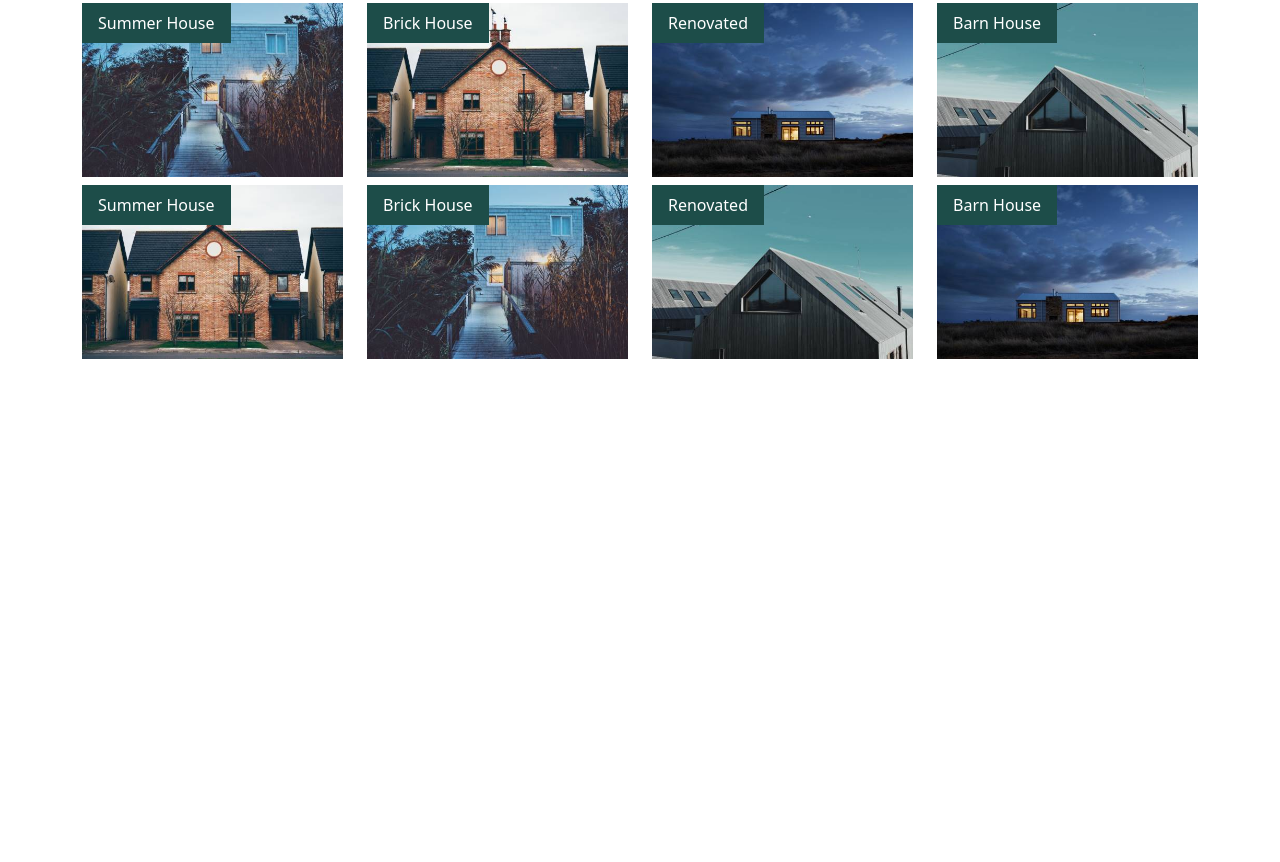
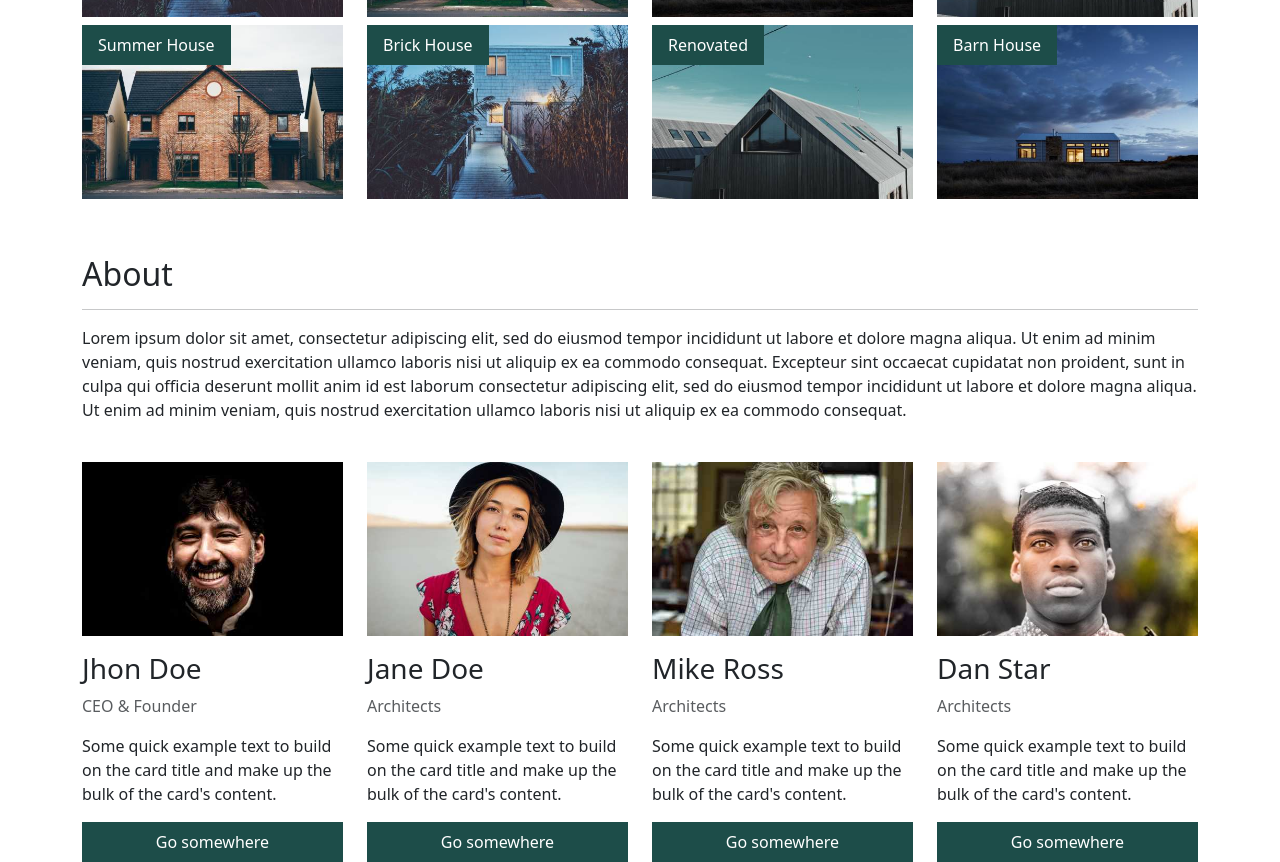
Before and after one commit to Haseeb93010/br-architects, a plain HTML site: page index.html in a window 1280 px wide. Shown: the part 1020-1882 px from the top of the page. Before the commit the page ends 1387 px from the top, so only its background shows below. Drawn offline with nearby package versions, Linux system fonts and the light colour scheme.

Commit message:
create about section in index.html file and Tweaks in css file

```diff
--- a/index.html
+++ b/index.html
@@ -124,6 +124,66 @@
                 </div>
             </div>
         </div>
+        <!-- About Section -->
+        <div class="container mt-5">
+            <div class="row">
+                <div class="col">
+                    <h2 class="fw-normal">About</h2>
+                    <hr>
+                    <p>
+                        Lorem ipsum dolor sit amet, consectetur adipiscing elit, sed do eiusmod tempor incididunt ut
+                        labore et dolore magna aliqua. Ut enim ad minim veniam, quis nostrud exercitation ullamco
+                        laboris nisi ut aliquip ex ea commodo consequat. Excepteur sint occaecat cupidatat non proident,
+                        sunt in culpa qui officia deserunt mollit anim id est laborum consectetur adipiscing elit, sed
+                        do eiusmod tempor incididunt ut labore et dolore magna aliqua. Ut enim ad minim veniam, quis
+                        nostrud exercitation ullamco laboris nisi ut aliquip ex ea commodo consequat.
+                    </p>
+                </div>
+            </div>
+            <div class="row mt-4">
+                <div class="col-12 col-sm-6 col-md-3">
+                    <div class="card border-0 rounded-0 card-btn">
+                        <img src="assets/images/team2.jpg" class="card-img-top rounded-0" alt="...">
+                        <h3 class="card-title mt-3">Jhon Doe</h3>
+                        <p class="text-muted">CEO &amp; Founder</p>
+                        <p class="card-text">Some quick example text to build on the card title and make up the bulk of
+                            the card's content.</p>
+                        <a href="#" class="d-block text-white text-center py-2 text-decoration-none">Go somewhere</a>
+                    </div>
+                </div>
+                <div class="col-12 col-sm-6 col-md-3">
+                    <div class="card border-0 rounded-0 card-btn">
+                        <img src="assets/images/team1.jpg" class="card-img-top rounded-0" alt="...">
+                        <h3 class="card-title mt-3">Jane Doe</h3>
+                        <p class="text-muted">Architects</p>
+                        <p class="card-text">Some quick example text to build on the card title and make up the bulk of
+                            the card's content.</p>
+                        <a href="#" class="d-block text-white text-center py-2 text-decoration-none">Go somewhere</a>
+                    </div>
+                </div>
+                <div class="col-12 col-sm-6 col-md-3">
+                    <div class="card border-0 rounded-0 card-btn">
+                        <img src="assets/images/team3.jpg" class="card-img-top rounded-0" alt="...">
+                        <h3 class="card-title mt-3">Mike Ross</h3>
+                        <p class="text-muted">Architects</p>
+                        <p class="card-text">Some quick example text to build on the card title and make up the bulk of
+                            the card's content.</p>
+                        <a href="#" class="d-block text-white text-center py-2 text-decoration-none">Go somewhere</a>
+                    </div>
+                </div>
+                <div class="col-12 col-sm-6 col-md-3">
+                    <div class="card border-0 rounded-0 card-btn">
+                        <img src="assets/images/team4.jpg" class="card-img-top rounded-0" alt="...">
+                        <h3 class="card-title mt-3">Dan Star</h3>
+                        <p class="text-muted">Architects</p>
+                        <p class="card-text">Some quick example text to build on the card title and make up the bulk of
+                            the card's content.</p>
+                        <a href="#" class="d-block text-white text-center py-2 text-decoration-none">Go somewhere</a>
+                    </div>
+                </div>
+            </div>
+        </div>
+        <!-- contact Section -->
     </main>
     <!-- Boottrap js CDN -->
     <script src="https://cdn.jsdelivr.net/npm/bootstrap@5.3.3/dist/js/bootstrap.bundle.min.js"
--- a/styles/style.css
+++ b/styles/style.css
@@ -2,7 +2,7 @@
     background: linear-gradient(45deg,#043935,#043330) !important;
 }
 .hero-section{
-    height: 100vh;
+    min-height: 80vh;
     background: linear-gradient(45deg,rgba(79, 116, 114,0.25),rgba(54, 97, 93,0.94)),url('/assets/images/architect.jpg');
     background-repeat: no-repeat;
     background-size: cover;
@@ -36,3 +36,6 @@
 #span-bg span{
     background: #1d4d49;
 }
+.card-btn a{
+    background-color: #1d4d49;
+}
```
Lines whose indentation alone changed are shown as unchanged.
